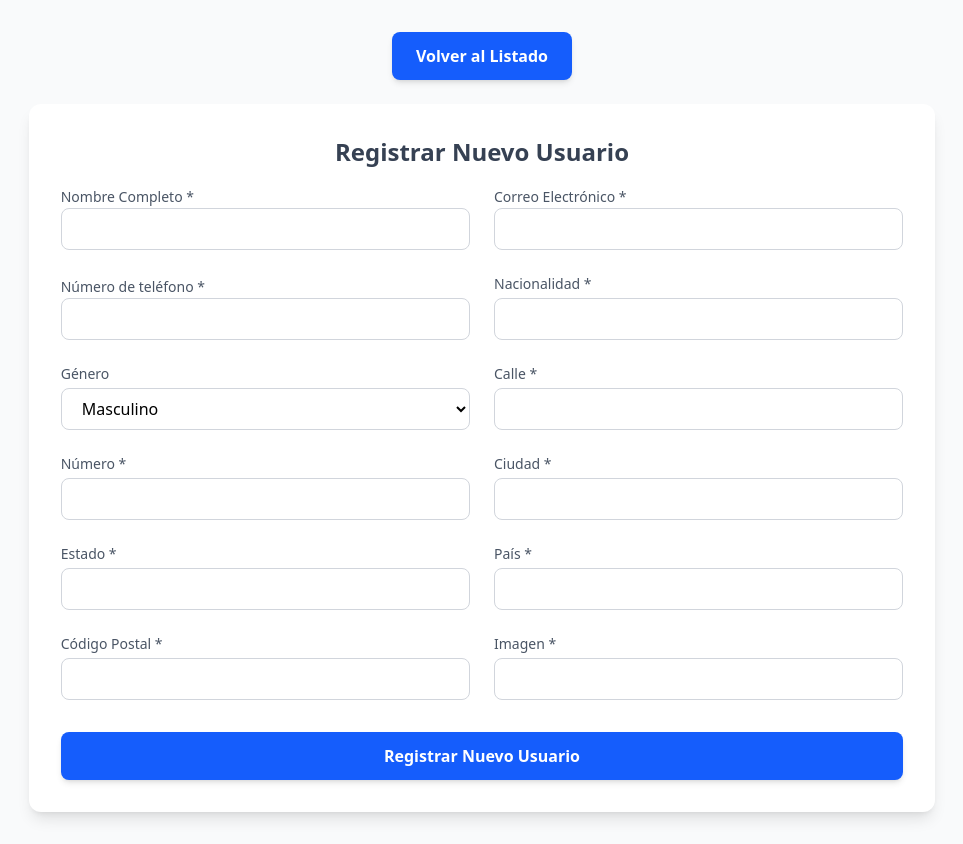
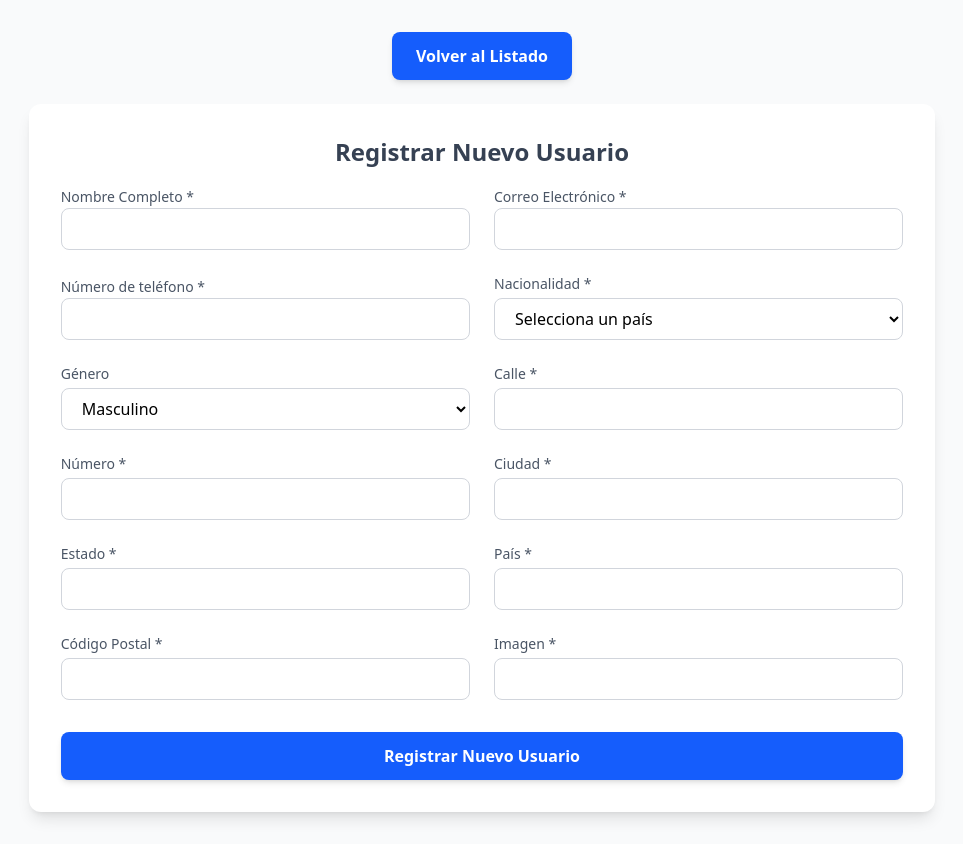
Before and after one commit to rogerxm/react-drag-and-drop-management-app, a React (Vite) app: page /users/new in a window 1280 px wide. Shown: the whole page, without its empty margins (158-1121 px from the left). Built offline with nearby package versions, Linux system fonts and the light colour scheme.

Commit message:
Select para la nacionalidad y se agrega su respectivo emoji

```diff
--- a/src/components/NewUserForm.tsx
+++ b/src/components/NewUserForm.tsx
@@ -20,6 +20,25 @@ const initialFormState = {
   postcode: "",
   imageUrl: "",
 };
+
+const nationalities = [
+  { code: "MX", name: "México", flag: "🇲🇽" },
+  { code: "US", name: "USA", flag: "🇺🇸" },
+  { code: "CA", name: "Canadá", flag: "🇨🇦" },
+  { code: "BR", name: "Brasil", flag: "🇧🇷" },
+  { code: "AR", name: "Argentina", flag: "🇦🇷" },
+  { code: "CO", name: "Colombia", flag: "🇨🇴" },
+  { code: "ES", name: "España", flag: "🇪🇸" },
+  { code: "FR", name: "Francia", flag: "🇫🇷" },
+  { code: "DE", name: "Alemania", flag: "🇩🇪" },
+  { code: "GB", name: "Reino Unido", flag: "🇬🇧" },
+  { code: "IT", name: "Italia", flag: "🇮🇹" },
+  { code: "JP", name: "Japón", flag: "🇯🇵" },
+  { code: "CN", name: "China", flag: "🇨🇳" },
+  { code: "IN", name: "India", flag: "🇮🇳" },
+  { code: "AU", name: "Australia", flag: "🇦🇺" },
+  { code: "NL", name: "Netherlands", flag: "🇳🇱" },
+];
 
 export const NewUserForm = () => {
   const [formData, setFormData] = useState(initialFormState);
@@ -198,13 +217,22 @@ export const NewUserForm = () => {
             >
               Nacionalidad *
             </label>
-            <input
-              className={inputStyle}
-              onChange={handleChange}
-              type="text"
+            <select
+              id="nationality"
               name="nationality"
               value={formData.nationality}
-            />
+              onChange={handleChange}
+              className={inputStyle}
+            >
+              <option value="" disabled>
+                Selecciona un país
+              </option>
+              {nationalities.map((nat) => (
+                <option key={nat.code} value={nat.code}>
+                  {nat.flag} {nat.name} ({nat.code})
+                </option>
+              ))}
+            </select>
           </div>
 
           <div>
--- a/src/pages/UserDetailsPage.tsx
+++ b/src/pages/UserDetailsPage.tsx
@@ -1,6 +1,25 @@
 import { useSelector } from "react-redux";
 import { useNavigate, useParams } from "react-router";
 import type { RootState } from "../store/store";
+
+const nationalities = [
+  { code: "MX", name: "México", flag: "🇲🇽" },
+  { code: "US", name: "USA", flag: "🇺🇸" },
+  { code: "CA", name: "Canadá", flag: "🇨🇦" },
+  { code: "BR", name: "Brasil", flag: "🇧🇷" },
+  { code: "AR", name: "Argentina", flag: "🇦🇷" },
+  { code: "CO", name: "Colombia", flag: "🇨🇴" },
+  { code: "ES", name: "España", flag: "🇪🇸" },
+  { code: "FR", name: "Francia", flag: "🇫🇷" },
+  { code: "DE", name: "Alemania", flag: "🇩🇪" },
+  { code: "GB", name: "Reino Unido", flag: "🇬🇧" },
+  { code: "IT", name: "Italia", flag: "🇮🇹" },
+  { code: "JP", name: "Japón", flag: "🇯🇵" },
+  { code: "CN", name: "China", flag: "🇨🇳" },
+  { code: "IN", name: "India", flag: "🇮🇳" },
+  { code: "AU", name: "Australia", flag: "🇦🇺" },
+  { code: "NL", name: "Netherlands", flag: "🇳🇱" },
+];
 
 export const UserDetailsPage = () => {
   // Obtener el ID del usuario de la URL
@@ -40,6 +59,11 @@ export const UserDetailsPage = () => {
   }
 
   console.log(user);
+
+  const nationalityInfo = nationalities.find((nat) => nat.code === user.nat);
+  const nationalityDisplay = nationalityInfo
+    ? `${nationalityInfo.flag} ${user.nat}`
+    : user.nat;
 
   // Renderizar toda la información disponible
   const fullName = `${user.name?.title || ""}. ${user.name?.first || ""} ${
@@ -97,7 +121,7 @@ export const UserDetailsPage = () => {
                 <p className="text-sm font-medium text-gray-500">
                   Nacionalidad:{" "}
                   <span className="text-base font-medium text-gray-800 sm:text-right">
-                    {user.nat}
+                    {nationalityDisplay}
                   </span>
                 </p>
                 <p className="text-sm font-medium text-gray-500">
```
